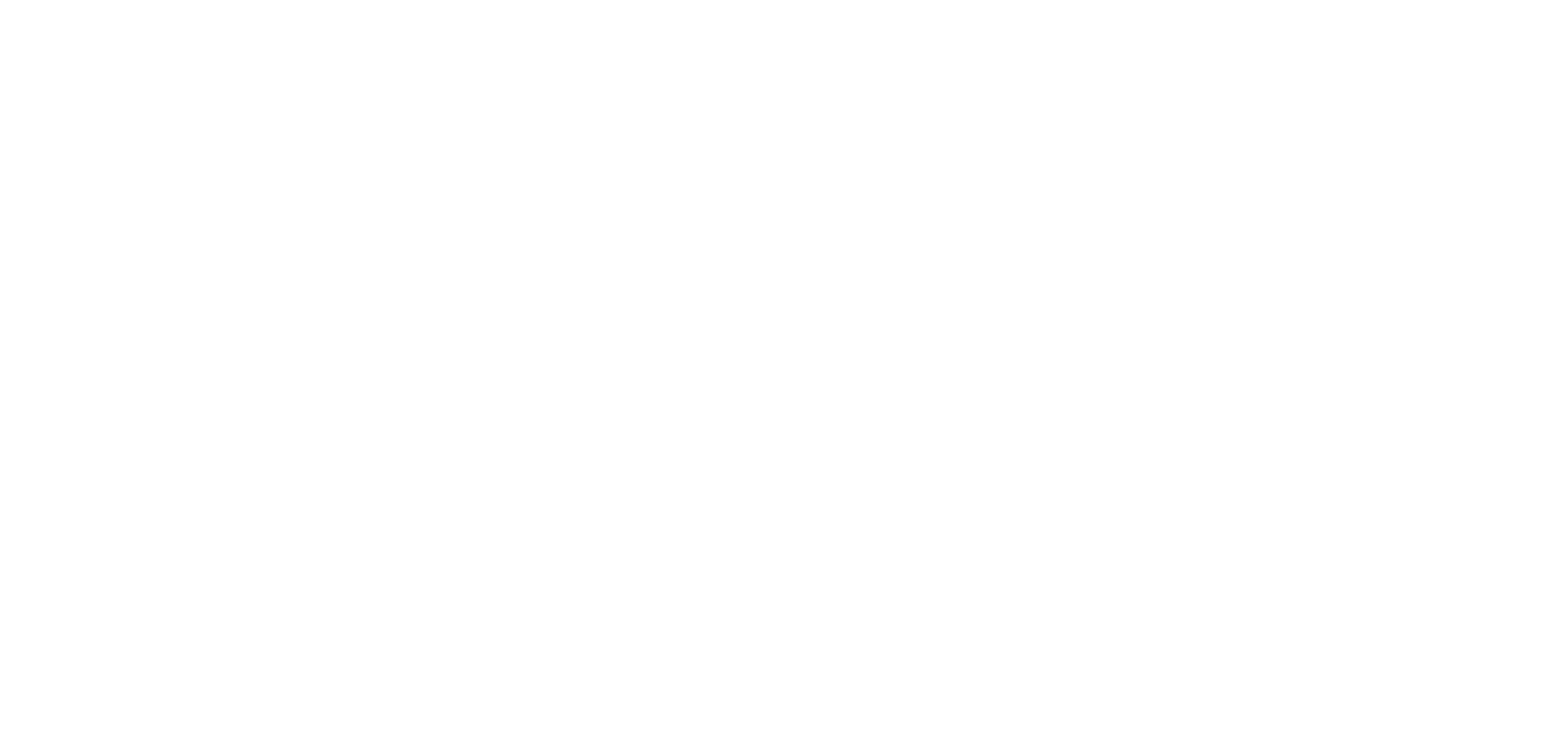
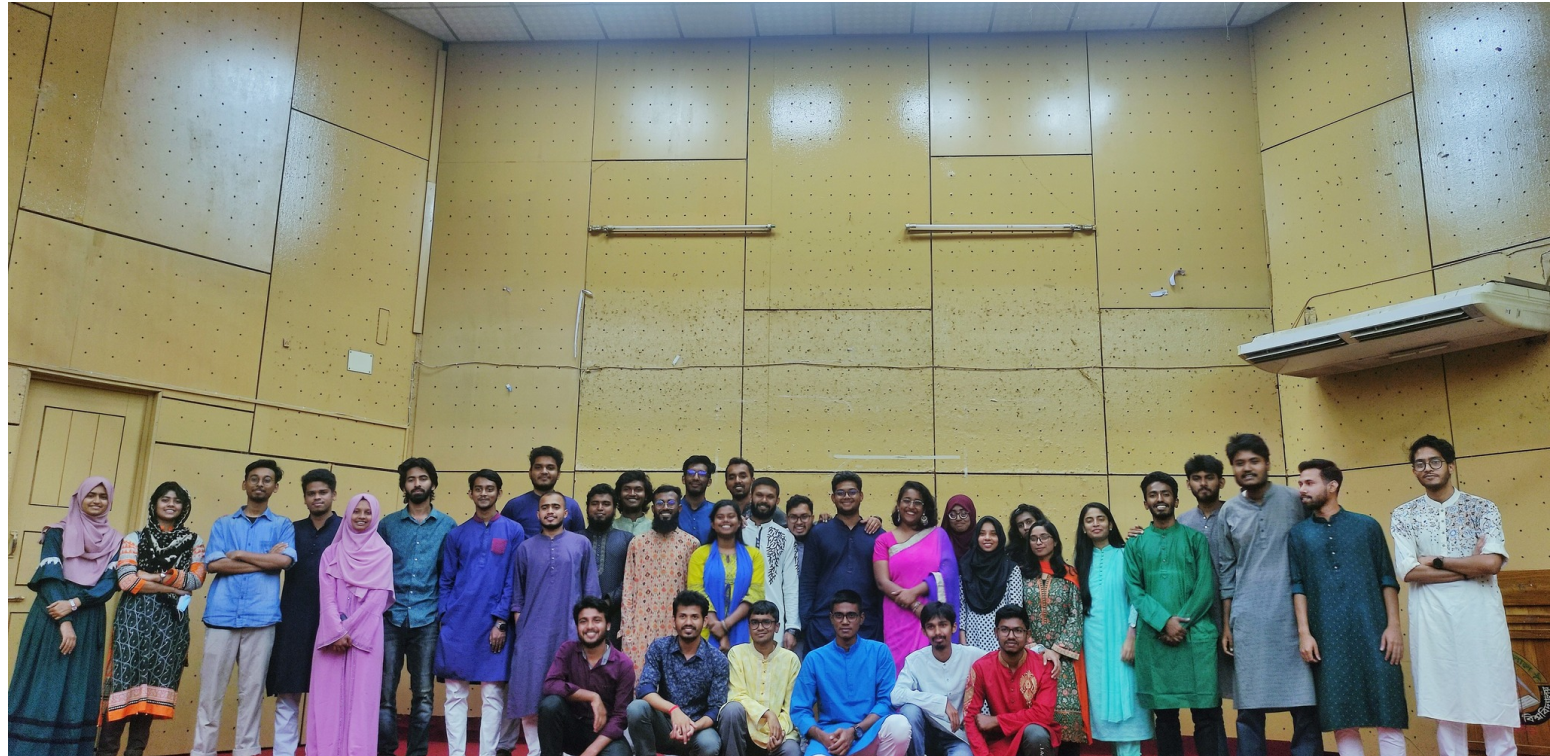
Before and after one commit to almustansir/green_eco_society, a Next.js app: page / in a window 1280 px wide. Shown: the part 1091-1847 px from the top of the page, 1550 px wide, since content can reach past the window. Before the commit the page ends 1093 px from the top, so only its background shows below. Built offline with nearby package versions, Linux system fonts and the light colour scheme.

Commit message:
about section 1 added

```diff
--- a/src/pages/index.tsx
+++ b/src/pages/index.tsx
@@ -63,16 +63,33 @@
           </button>
         </div>
       </div>
-      <div className="">
+      <div className="mx-[200px] mt-[75px]">
         {/* About our Journey Section */}
-        <h4>About our journey</h4>
-        <p>
+        <h4 className="text-center text-[#466042] text-5xl font-bold">
+          About our journey
+        </h4>
+        <p className="mt-[35px] text-left text-xl">
           Lorem ipsum dolor sit amet consectetur. Diam sem faucibus consequat
           amet pharetra sed. Vestibulum orci dignissim pellentesque amet. Sit
           enim mattis eu pretium blandit lectus viverra elementum. Urna varius
           porta mauris risus nec. Tempor urna consectetur sed massa aenean
           consectetur. Nulla neque lorem quam diam viverra......
         </p>
+        <div className="mt-[35px] flex items-center justify-center">
+          <img
+            src="homeImg1.png"
+            className="h-[780px] w-[1542px]"
+            alt="About us Image"
+          />
+        </div>
+        <div className="flex items-center justify-center">
+          <button
+            type="button"
+            className="mt-[50px] text-black hover:text-white bg-[#BAE6B2] border border-[#BAE6B2] hover:bg-black font-medium rounded-xl text-sm px-10 py-2.5 text-center me-2 mb-2"
+          >
+            Gallery
+          </button>
+        </div>
       </div>
     </div>
   );
```
